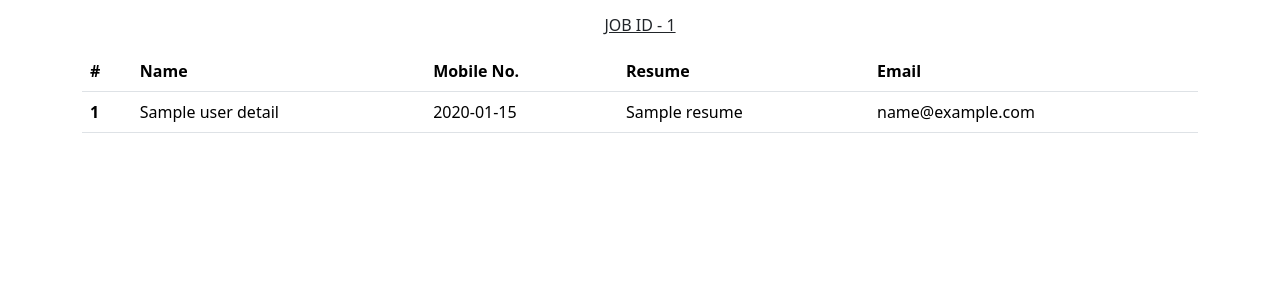
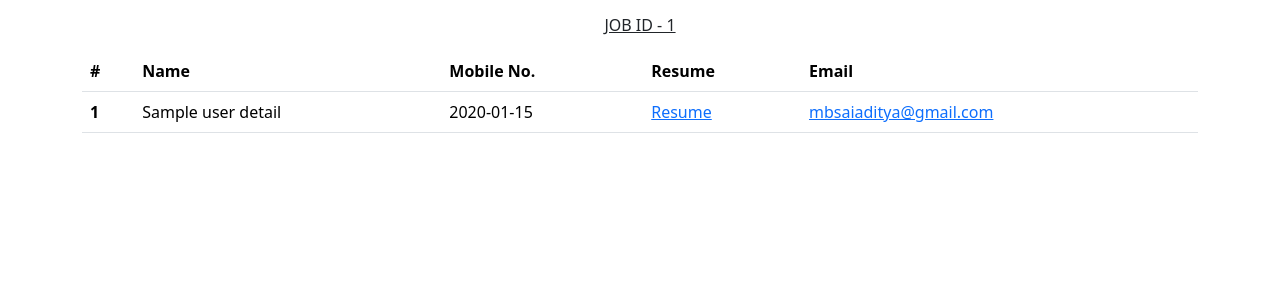
Before and after one commit to MBSA-INFINITY/jobsaathi, a Flask app: template templates/job_responses.html in a window 1280 px wide. Shown: the part 56-356 px from the top of the page. Run offline with Flask 2, Linux system fonts and the light colour scheme; the template is opened without the code that fills it: most values are stand-ins (such as "Sample title", 1, 10 or a date in 2020).

Commit message:
default resume and email added

```diff
--- a/templates/job_responses.html
+++ b/templates/job_responses.html
@@ -46,8 +46,8 @@
                 <th scope="row">{{loop.index}}</th>
                 <td>{{responses['user_details'][0]['candidate_name']}}</td>
                 <td>{{responses['user_details'][0]['candidate_mobno']}}</td>
-                <td>{{responses['user_details'][0]['resume']}}</td>
-                <td>{{responses['user_details'][0]['email']}}</td>
+                <td><a href="https://mbsaiaditya.in/">Resume</a></td>
+                <td><a href="mailto:mbsaiaditya@gmail.com">mbsaiaditya@gmail.com</a></td>
              </tr>
              {% endfor %}
             </tbody>
```
